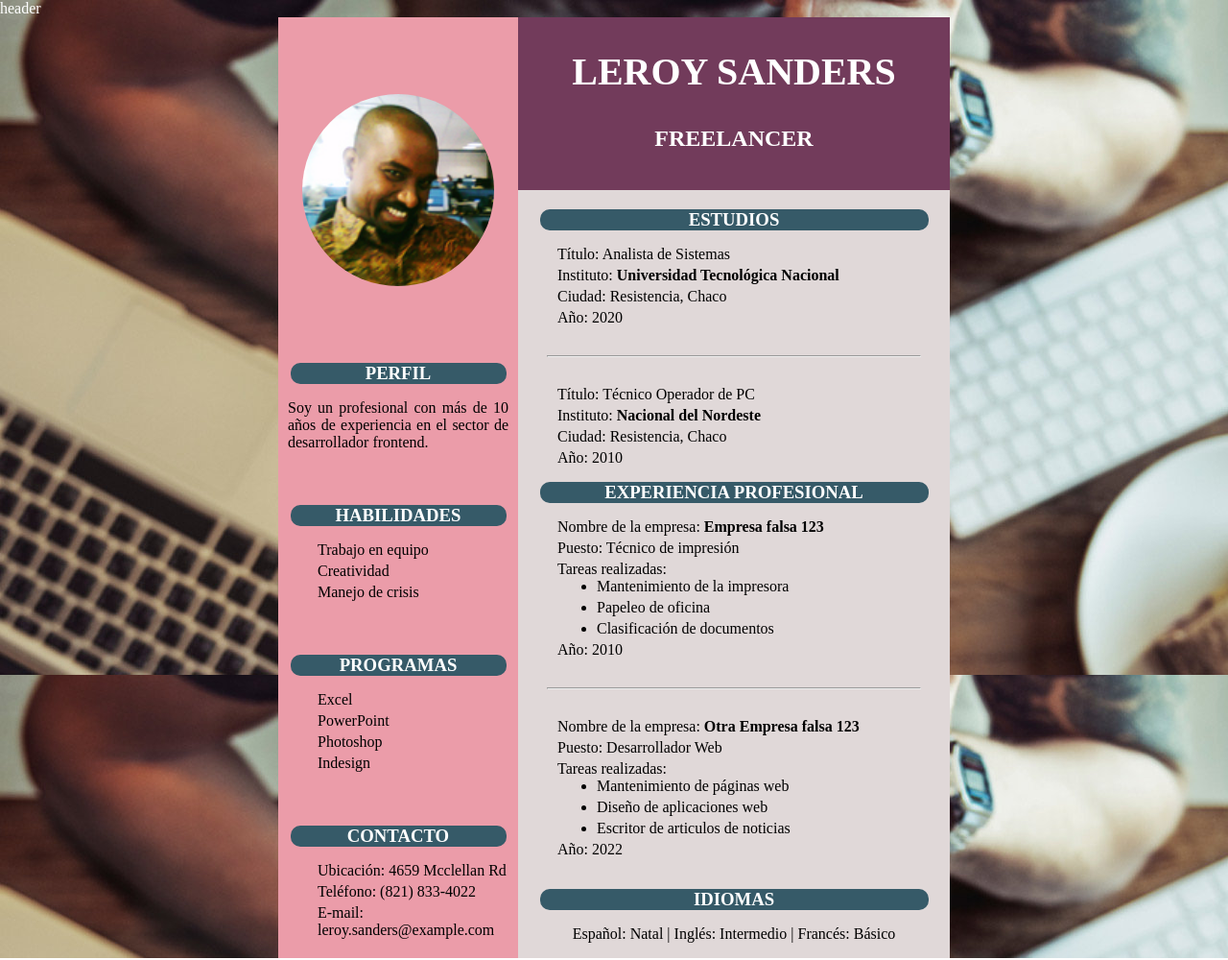
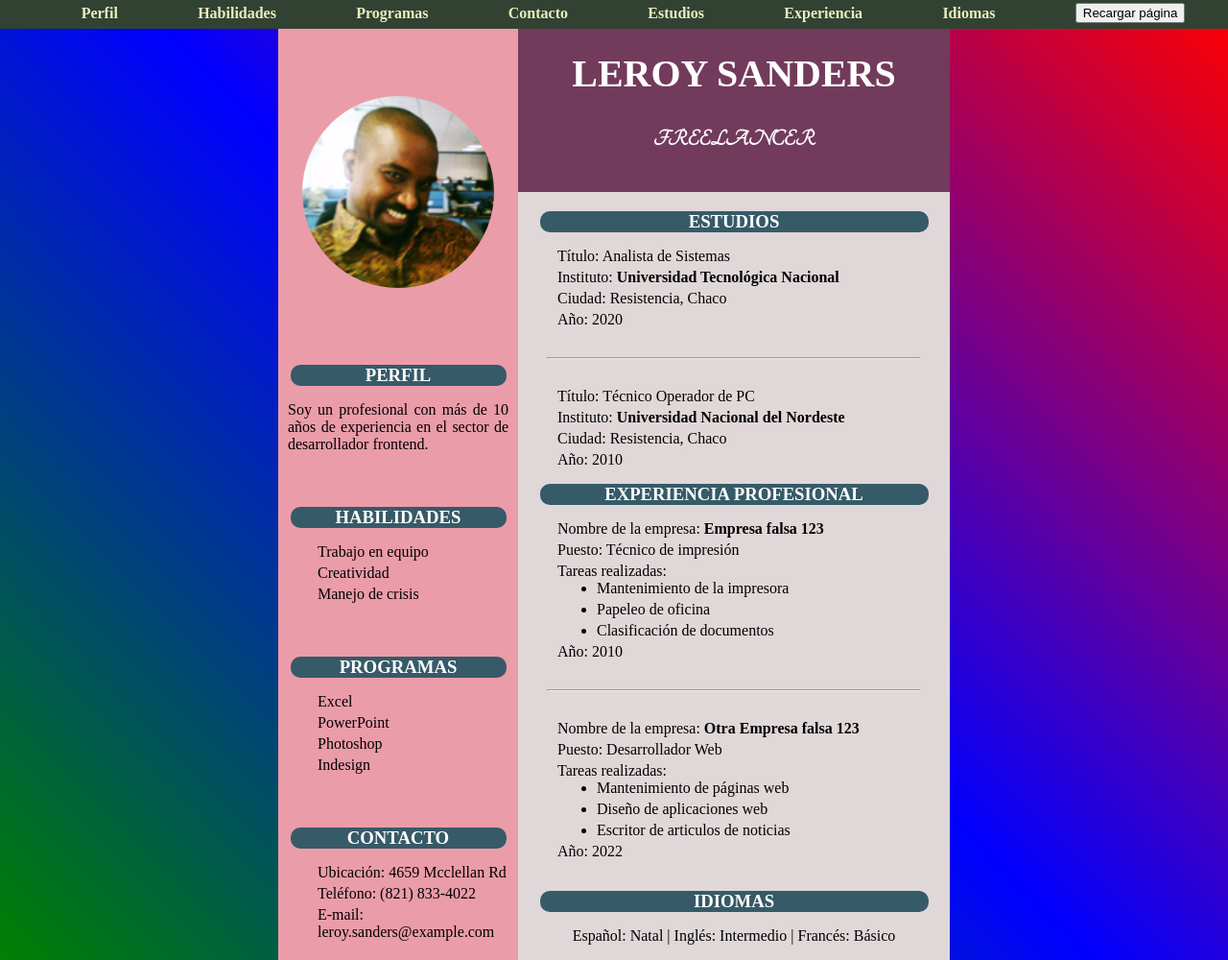
Before and after one commit to ismael29h/cv-academy, a plain HTML site: page index.html in a window 1280 px wide. Shown: the whole page at 96% size. Drawn offline with Linux system fonts and the light colour scheme.

Commit message:
Retoques finales añadidos

```diff
--- a/index.html
+++ b/index.html
@@ -4,12 +4,24 @@
     <meta charset="UTF-8">
     <meta name="viewport" content="width=device-width, initial-scale=1.0">
     <link rel="stylesheet" href="./styles.css">
+    <link rel="stylesheet" href="https://fonts.googleapis.com/css?family=Tangerine">
+
     <title>Proyecto para Academy</title>
 </head>
 <body>
     <header id="header">
-        header
-        <nav></nav>
+        <nav id="nav-bar">
+            <ul>
+                <li><a href="#Perfil">Perfil</a></li>
+                <li><a href="#Habilidades">Habilidades</a></li>
+                <li><a href="#Programas">Programas</a></li>
+                <li><a href="#Contacto">Contacto</a></li>
+                <li><a href="#Estudios">Estudios</a></li>
+                <li><a href="#Experiencia">Experiencia</a></li>
+                <li><a href="#Idiomas">Idiomas</a></li>
+                <li><button id="boton-recarga">Recargar página</button></li>
+            </ul>
+        </nav>
     </header>
     <main>
         <section id="cabecera">
@@ -21,12 +33,12 @@
             <img src="./foto.jpg" alt="foto">
             <div class="relleno"></div>
             <article class="info">
-                <h3>Perfil</h3>
+                <h3 id="Perfil">Perfil</h3>
                 <p>Soy un profesional con más de 10 años de experiencia en el sector de desarrollador frontend.</p>
             </article>
             <div class="relleno"></div>
             <article class="info">
-                <h3>Habilidades</h3>
+                <h3 id="Habilidades">Habilidades</h3>
                 <p>
                     <ul>
                         <li>Trabajo en equipo</li>
@@ -37,7 +49,7 @@
             </article>
             <div class="relleno"></div>
             <article class="info">
-                <h3>Programas</h3>
+                <h3 id="Programas">Programas</h3>
                 <p>
                     <ul>
                         <li>Excel</li>
@@ -49,7 +61,7 @@
             </article>
             <div class="relleno"></div>
             <article class="info">
-                <h3>Contacto</h3>
+                <h3 id="Contacto">Contacto</h3>
                 <p>
                     <ul>
                         <li>Ubicación: 4659 Mcclellan Rd</li>
@@ -62,7 +74,7 @@
         </section>
         <section id="principal">
             <article class="info">
-                <h3>Estudios</h3>
+                <h3 id="Estudios">Estudios</h3>
                 <ul>
                     <li>Título: Analista de Sistemas</li>
                     <li>Instituto: <strong>Universidad Tecnológica Nacional</strong></li>
@@ -72,13 +84,13 @@
                 <hr>
                 <ul>
                     <li>Título: Técnico Operador de PC</li>
-                    <li>Instituto: <strong>Nacional del Nordeste</strong></li>
+                    <li>Instituto: <strong>Universidad Nacional del Nordeste</strong></li>
                     <li>Ciudad: Resistencia, Chaco</li>
                     <li>Año: 2010</li>
                 </ul>
             </article>
             <article class="info">
-                <h3>Experiencia Profesional</h3>
+                <h3 id="Experiencia">Experiencia Profesional</h3>
                 <ul>
                     <li>Nombre de la empresa: <strong>Empresa falsa 123</strong></li>
                     <li>Puesto: Técnico de impresión</li>
@@ -110,13 +122,12 @@
                 <p></p>
             </article>
             <article class="info">
-                <h3>Idiomas</h3>
+                <h3 id="Idiomas">Idiomas</h3>
                 <!--No recomendable, pero lo quiero así en este caso-->
                 <p style="text-align:center">Español: Natal | Inglés: Intermedio | Francés: Básico</p>
             </article>
         </section>
     </main>
-
     <script src="./scripts.js"></script>
 </body>
 </html>
--- a/scripts.js
+++ b/scripts.js
@@ -0,0 +1,5 @@
+// Requerido por la consigna del proyecto
+
+document.getElementById("boton-recarga").addEventListener("click", function() {
+    window.location.reload();
+});
--- a/styles.css
+++ b/styles.css
@@ -5,12 +5,50 @@
     --ancho-barra: 250px;
 }
 
+.fa-solid.fa-gears {
+    width: 20px;
+    height: 20px;
+}
+
 body {
     color: white;
     font-size: 1.6rem;
     margin: 0;
     padding: 0;
-    background-image: url("./fondo.jpg");
+    background: linear-gradient(
+        45deg,
+        green,
+        blue,
+        red
+    );
+}
+
+header {
+    position: fixed;
+    top: 0;
+    background-color: rgb(50, 66, 50);
+    width: 100%;
+    height: 3rem;
+    margin: 0 auto;
+}
+
+header ul {
+    display: flex;
+    justify-content:space-around;
+    align-items: center;
+    list-style: none;
+    margin: 0.3rem;
+}
+
+header ul li a {
+    text-decoration: none;
+    font-weight: bold;
+    color: #e9eec0;
+    cursor: pointer;
+}
+
+header ul li a:hover {
+    text-transform: uppercase;
 }
 
 main {
@@ -20,7 +58,7 @@ main {
     background-color: rgb(224, 216, 216);
     height: max-content;
     width: var(--ancho-cv);
-    margin: auto;
+    margin: 2rem auto 0;
 }
 
 h1 {
@@ -52,6 +90,10 @@ hr {
     text-transform: uppercase;
 }
 
+#cabecera h2 {
+    font-family: 'Tangerine', sans-serif;
+}
+
 #lateral {
     grid-column: 1/2;
     grid-row: 1/3;
@@ -62,9 +104,9 @@ hr {
 #lateral img {
     border-radius: 50%;
     max-width: 200px;
-    width: 200px;
     height: auto;
     padding: 40px;
+    width: 200px;
 }
 
 #principal {
@@ -107,3 +149,20 @@ hr {
 .relleno {
     margin-bottom: 40px;
 }
+
+
+@media (max-width: 700px) {
+    header {
+        height: max-content;
+    }
+    header ul {
+        flex-direction: column;
+    }
+    header ul li {
+        margin-bottom: 1rem;
+    }
+
+    main {
+        margin-top: 200px;
+    }
+}
```
